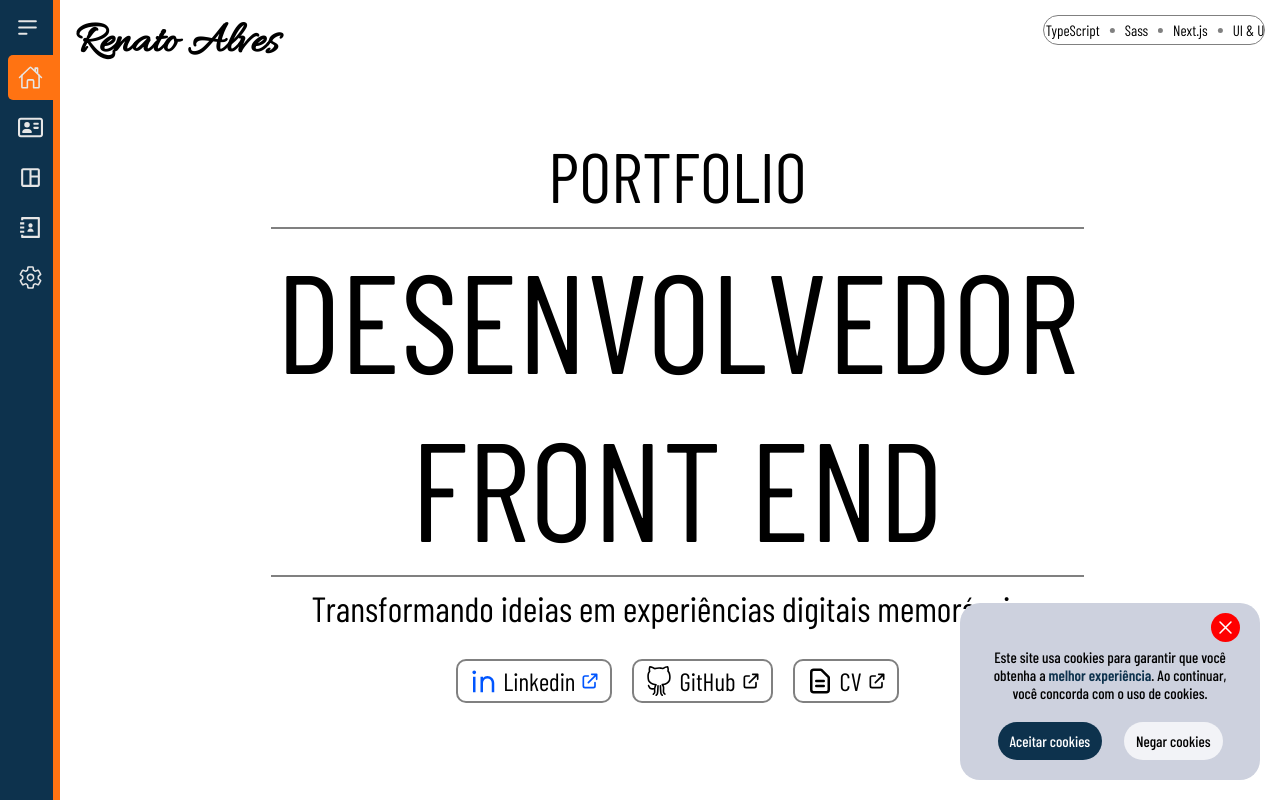
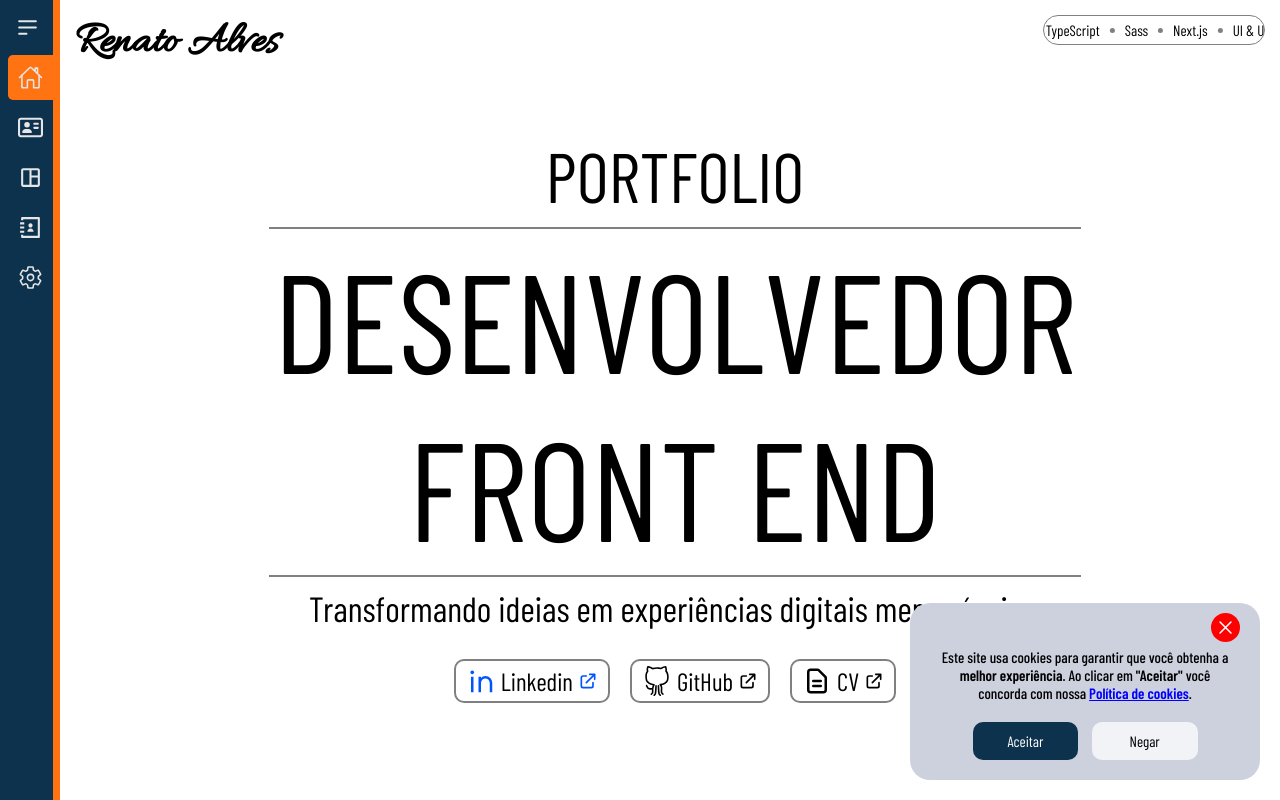
Before and after one commit to rena02to/portfolio, a Next.js app: page / in a window 1280 px wide. Shown: the top 800 px of the page. Built offline with nearby package versions, Linux system fonts and the light colour scheme; grey boxes are pictures that could not be loaded; a web font is replaced by a local one.

Commit message:
alterando a mensagem de cookies

```diff
--- a/src/components/cookies.tsx
+++ b/src/components/cookies.tsx
@@ -1,5 +1,6 @@
 import style from '@/styles/cookies.module.scss';
 import cookies from 'js-cookie';
+import Link from 'next/link';
 import { useEffect, useState } from 'react';
 import { useTranslation } from 'react-i18next';
 import { IoCloseOutline } from "react-icons/io5";
@@ -29,7 +30,7 @@ export default function Cookies(){
             {cookiesOculted === false ?
                 <aside className={style.cookiesDiv}>
                     <button type='button' className={style.close} onClick={() => handleAceptCookies('close')}><IoCloseOutline /></button>
-                    <p>{t('cookies.message.p1')}<span>{t('cookies.message.span')}</span>{t('cookies.message.p2')}</p>
+                    <p>{t('cookies.message.p1')}<span>{t('cookies.message.span1')}</span>{t('cookies.message.p2')}<span>&quot;{t('cookies.message.span2')}&quot;</span>{t('cookies.message.p3')}<Link href="/politica-cookies">{t('cookies.message.link')}</Link>.</p>
                     <div className={style.buttons}>
                         <button type='button' className={style.acept} onClick={() => handleAceptCookies('acept')}>{t('cookies.acept')}</button>
                         <button type='button' className={style.denied} onClick={() => handleAceptCookies('denied')}>{t('cookies.denied')}</button>
--- a/src/components/navbar.tsx
+++ b/src/components/navbar.tsx
@@ -102,7 +102,7 @@ export default function Navbar(){
                     </>
                     : null
                 }
-                <Link href='/settings' className={style.settings} title={t('navbar.settings')}>
+                <Link href='/configuracoes' className={style.settings} title={t('navbar.settings')}>
                     <IoSettingsOutline/>
                     {menuOpen ? <p>{t('navbar.settings')}</p> : null}
                 </Link>
--- a/src/lib/languages/en.json
+++ b/src/lib/languages/en.json
@@ -2,12 +2,15 @@
     "translation": {
         "cookies":{
             "message": {
-                "p1": "Este site usa cookies para garantir que você obtenha a ",
-                "span": "melhor experiência",
-                "p2": ". Ao continuar, você concorda com o uso de cookies."
+                "p1": "This site uses cookies to ensure you receive one ",
+                "span1": "best experience",
+                "p2": ". By clicking ",
+                "span2": "Accept",
+                "p3": " you agree to our",
+                "link": "Cookies Policy"
             },
-            "acept": "Aceitar cookies",
-            "denied": "Negar cookies"
+            "acept": "Accept",
+            "denied": "Deny"
         },
         "navbar": {
             "dev": "Font end developer",
--- a/src/lib/languages/es.json
+++ b/src/lib/languages/es.json
@@ -2,12 +2,15 @@
     "translation": {
         "cookies":{
             "message": {
-                "p1": "Este site usa cookies para garantir que você obtenha a ",
-                "span": "melhor experiência",
-                "p2": ". Ao continuar, você concorda com o uso de cookies."
+                "p1": "Este sitio utiliza cookies para garantizar que usted reciba una",
+                "span1": "mejor experiencia",
+                "p2": ". Al hacer clic en ",
+                "span2": "Aceptar",
+                "p3": " aceptas nuestra ",
+                "link": "Política de Cookies"
             },
-            "acept": "Aceitar cookies",
-            "denied": "Negar cookies"
+            "acept": "Aceptar",
+            "denied": "Denegar"
         },
         "navbar": {
             "dev": "Desarrollador front end",
--- a/src/lib/languages/pt.json
+++ b/src/lib/languages/pt.json
@@ -3,11 +3,14 @@
         "cookies":{
             "message": {
                 "p1": "Este site usa cookies para garantir que você obtenha a ",
-                "span": "melhor experiência",
-                "p2": ". Ao continuar, você concorda com o uso de cookies."
+                "span1": "melhor experiência",
+                "p2": ". Ao clicar em ",
+                "span2": "Aceitar",
+                "p3": " você concorda com nossa ",
+                "link": "Política de cookies"
             },
-            "acept": "Aceitar cookies",
-            "denied": "Negar cookies"
+            "acept": "Aceitar",
+            "denied": "Negar"
         },
         "navbar": {
             "dev": "Desenvolvedor front end",
--- /dev/null
+++ b/src/pages/politica-cookies.tsx
@@ -0,0 +1,5 @@
+export default function Policy(){
+    return(
+        <p>Em breve aqui ficará a política de cookies</p>
+    );
+}
--- a/src/styles/cookies.module.scss
+++ b/src/styles/cookies.module.scss
@@ -3,7 +3,7 @@
 .cookiesDiv{
     @include align-flex(column);
     background-color: transparent;
-    width: 250px;
+    width: 300px;
     color: black;
     background-color: $cookies-container;
     padding: 30px 25px 20px 25px;
@@ -22,14 +22,15 @@
     }
     .buttons{
         @include align-flex(row);
-        width: 90%;
+        width: 75%;
         justify-content: space-between;
         button{
             font-family: $main-font;
-            border-radius: 100px;
+            border-radius: 10px;
             padding: 10px 12px;
             font-size: 15px;
-            font-weight: 500;
+            font-weight: 400;
+            width: 47%;
             @media (max-width: 900px){
                 font-size: 12px;
                 padding: 10px;
@@ -58,8 +59,11 @@
             font-size: 12px;
         }
         span{
-            color: $navbar-color;
             font-weight: 600;
+        }
+        a{
+            font-weight: 600;
+            color: blue;
         }
     }
     .close{
--- a/src/styles/main.scss
+++ b/src/styles/main.scss
@@ -6,6 +6,7 @@ $cookies-container: rgb(205, 209, 222);
 $navbar-color: rgb(13, 50, 77);
 $navbar-button-hover: rgba(black, 0.15);
 $navbar-button-activated: rgb(255, 115, 18);
+$navbar-color-alternative: rgb(255, 215, 0);
 
 @mixin align-flex($direction){
     display: flex;
--- a/src/styles/start.module.scss
+++ b/src/styles/start.module.scss
@@ -1,7 +1,7 @@
 @import './main.scss';
 
 .home{
-    padding-left: 75px;
+    padding-left: 70px;
     padding-top: 35px;
     height: calc(100vh - 35px);
     @include align-flex(column);
```
Also changed, not shown: src/pages/configuracoes.tsx (renamed from src/pages/settings.tsx).
